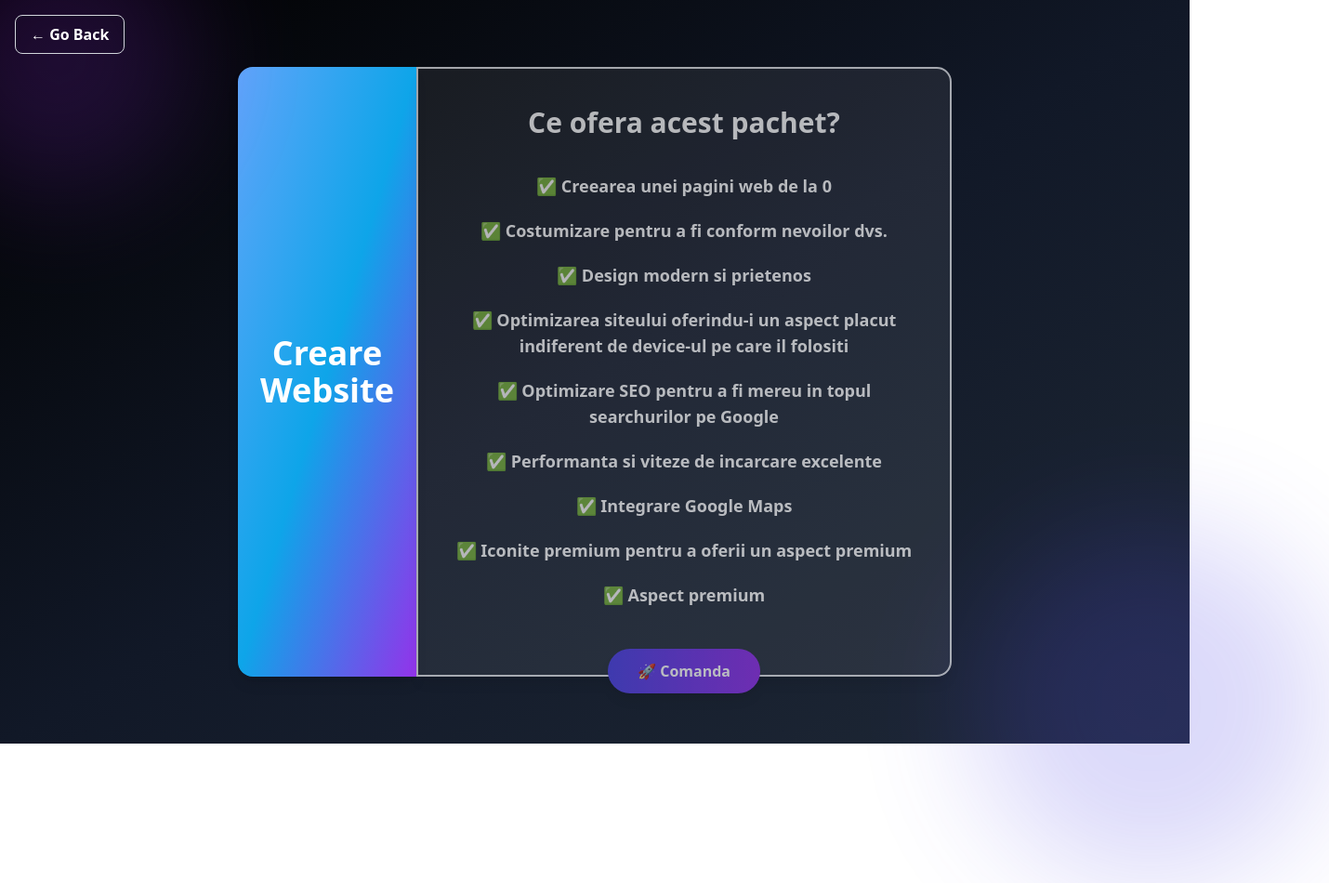
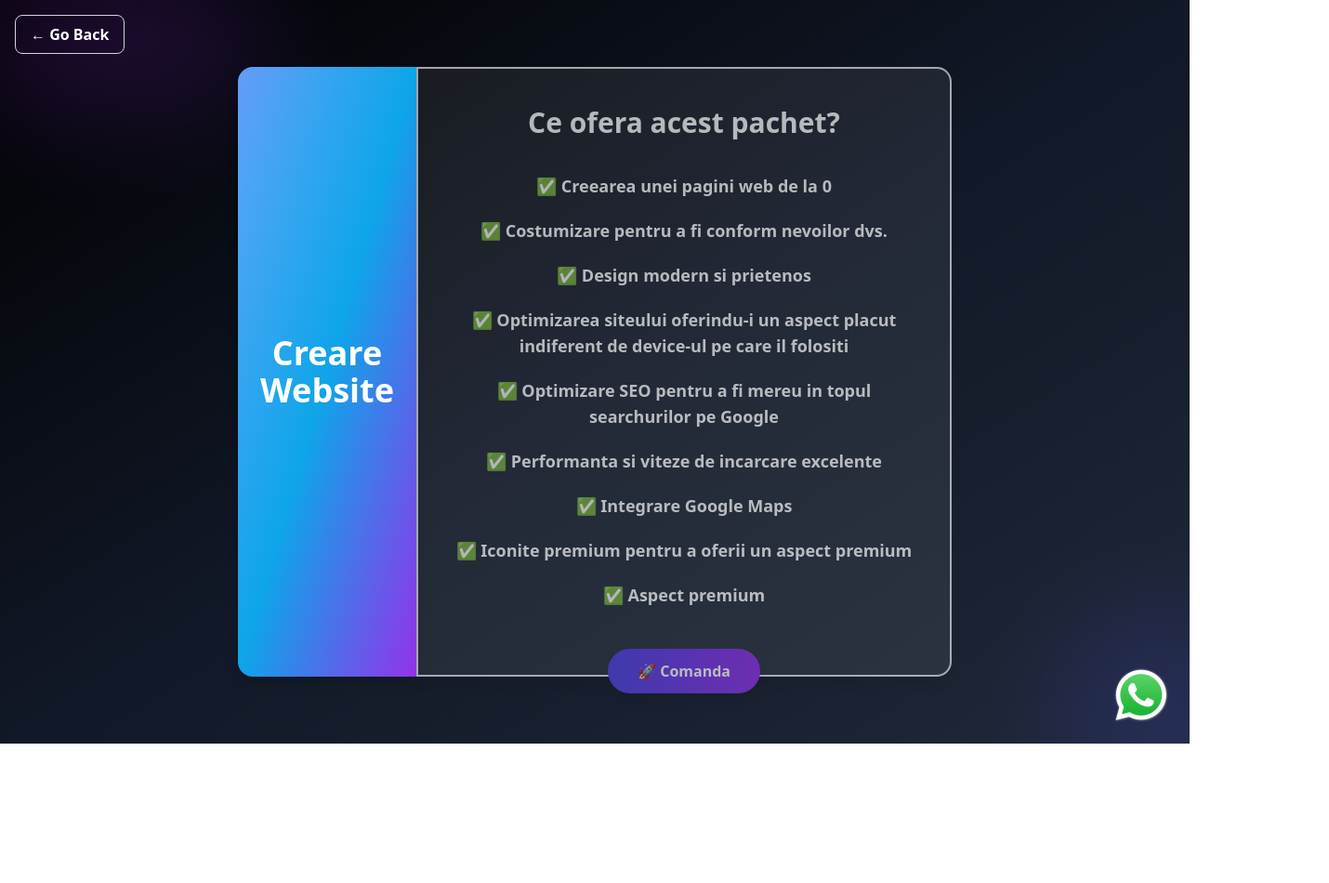
Before and after one commit to GavrilBogdan/portofolio, a plain HTML site: page buy_one.html in a window 1280 px wide. Shown: the whole page at 93% size, 1430 px wide, since content can reach past the window. After the commit the page ends 800 px from the top, so only its background shows below. Drawn offline with nearby package versions, Linux system fonts and the light colour scheme; a web font is replaced by a local one.

Commit message:
Add files via upload

```diff
--- a/buy_one.html
+++ b/buy_one.html
@@ -21,8 +21,10 @@
     class="bg-gradient-to-br bg-no-repeat from-black via-gray-900 to-gray-800 flex justify-center align-middle items-center min-h-screen overflow-hidden overflow-x-hidden"
   >
        <!-- Background floating shapes -->
-  <div class="absolute w-40 h-40 sm:w-72 sm:h-72 bg-purple-600 rounded-full blur-3xl opacity-20 floating -top-10 -left-10 sm:-top-20 sm:-left-20"></div>
-  <div class="absolute w-56 h-56 sm:w-96 sm:h-96 bg-indigo-600 rounded-full blur-3xl opacity-20 floating -bottom-20 -right-20 sm:bottom-[-150px] sm:right-[-150px]"></div>
+<div class="absolute inset-0 overflow-hidden">
+  <div class="absolute w-80 h-40 bg-purple-600 rounded-full blur-3xl opacity-20 -top-10 -left-10"></div>
+  <div class="absolute w-56 h-56 bg-indigo-600 rounded-full blur-3xl opacity-20 -bottom-20 -right-20"></div>
+</div>
 
   <a href="index.html"
         class="absolute font-bold top-4 sm:top-4 left-4 px-4 py-2 rounded-lg border border-gray-300 text-white transition-colors duration-200 hover:bg-white hover:text-black">
@@ -59,4 +61,7 @@
 </div>
 
     </div>
+     <img src="images/WhatsApp.svg.png" alt="WhatsApp"
+      class="fixed bottom-3 right-3 sm:bottom-5 sm:right-5 w-12 h-12 sm:w-16 sm:h-16 z-50 cursor-pointer hover:scale-110 transition-transform"
+      onclick="window.location.href='https://api.whatsapp.com/send?phone=40736810678'"/>
   </body>
```
Also changed, not shown: contact.html (+4 -3 lines), social_media.html (+3 -1 lines).
